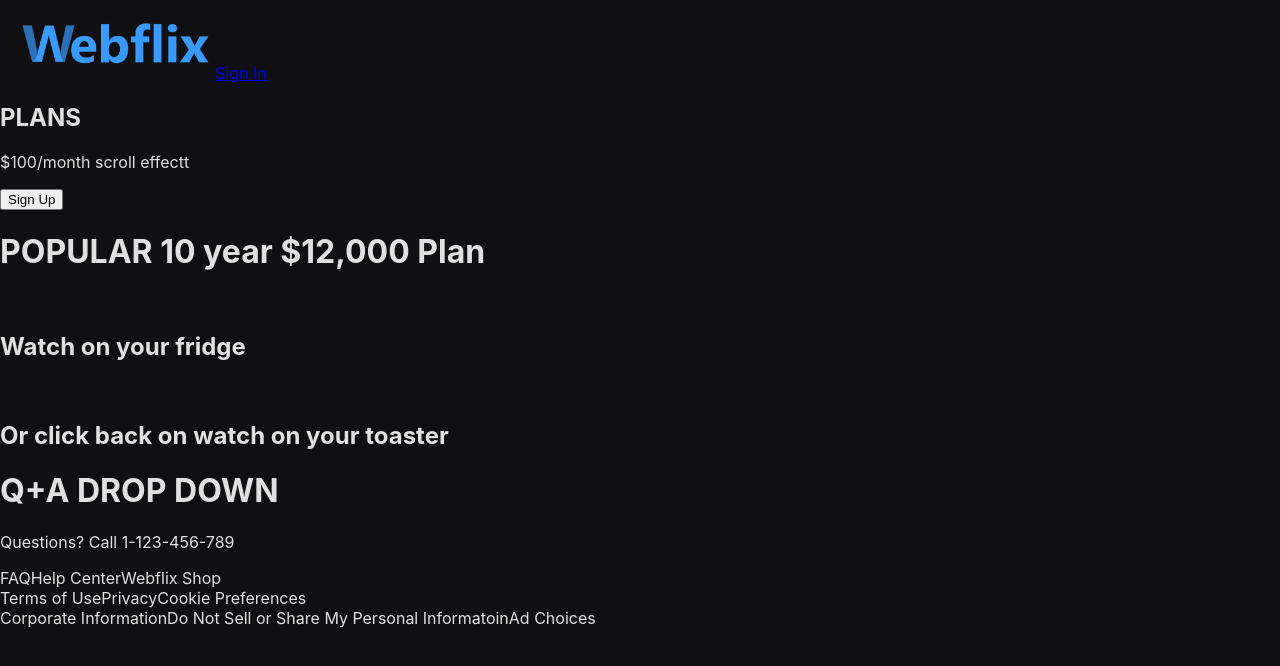
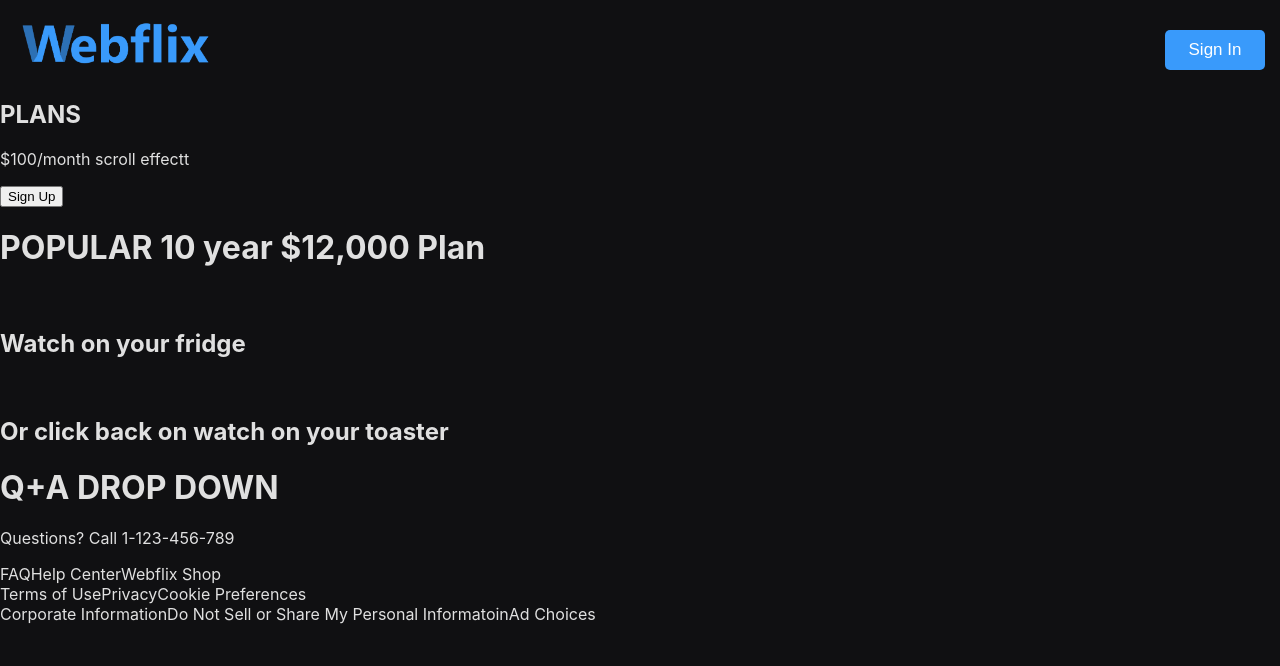
Before and after one commit to Jovans55/Webflix, a React (Vite) app: page / in a window 1280 px wide. Shown: the top 666 px of the page. Built offline with nearby package versions, Linux system fonts and the light colour scheme.

Commit message:
Created the sign in button and section in css for the home page

```diff
--- a/src/Home.jsx
+++ b/src/Home.jsx
@@ -5,7 +5,15 @@ function Home() {
         <div id='homeContainer'>
             <header>
                 <img src='/webflix.png' alt='Webflix logo light blue' width={"200px"} height={"100%"} style={{margin: "10px 0px 0px 15px"}}/>
-                <Link to="/signin">Sign In</Link>
+                <button>
+                    <Link to="/signin"
+                        style={{
+                            textDecoration: "none",
+                            color: "white"
+                        }}>
+                        Sign In
+                    </Link>
+                </button>
             </header>
             <section id='plans'>
                 <h1>PLANS</h1>
--- a/src/index.css
+++ b/src/index.css
@@ -16,6 +16,25 @@ body {
   -webkit-font-smoothing: antialiased;
   -moz-osx-font-smoothing: grayscale;
 }
+
+/* HOME CSS */
+
+#homeContainer header{
+  display: flex;
+  justify-content: space-between;
+}
+
+#homeContainer header button{
+  background-color: #399afb;
+  width: 100px;
+  padding: 10px 15px;
+  border: none;
+  border-radius: 5px;
+  margin: 30px 15px 10px;
+  font-size: 17px;
+}
+
+/* SIGN IN CSS*/
 
 #root > .appContainer {
   flex-grow: 1;
```
